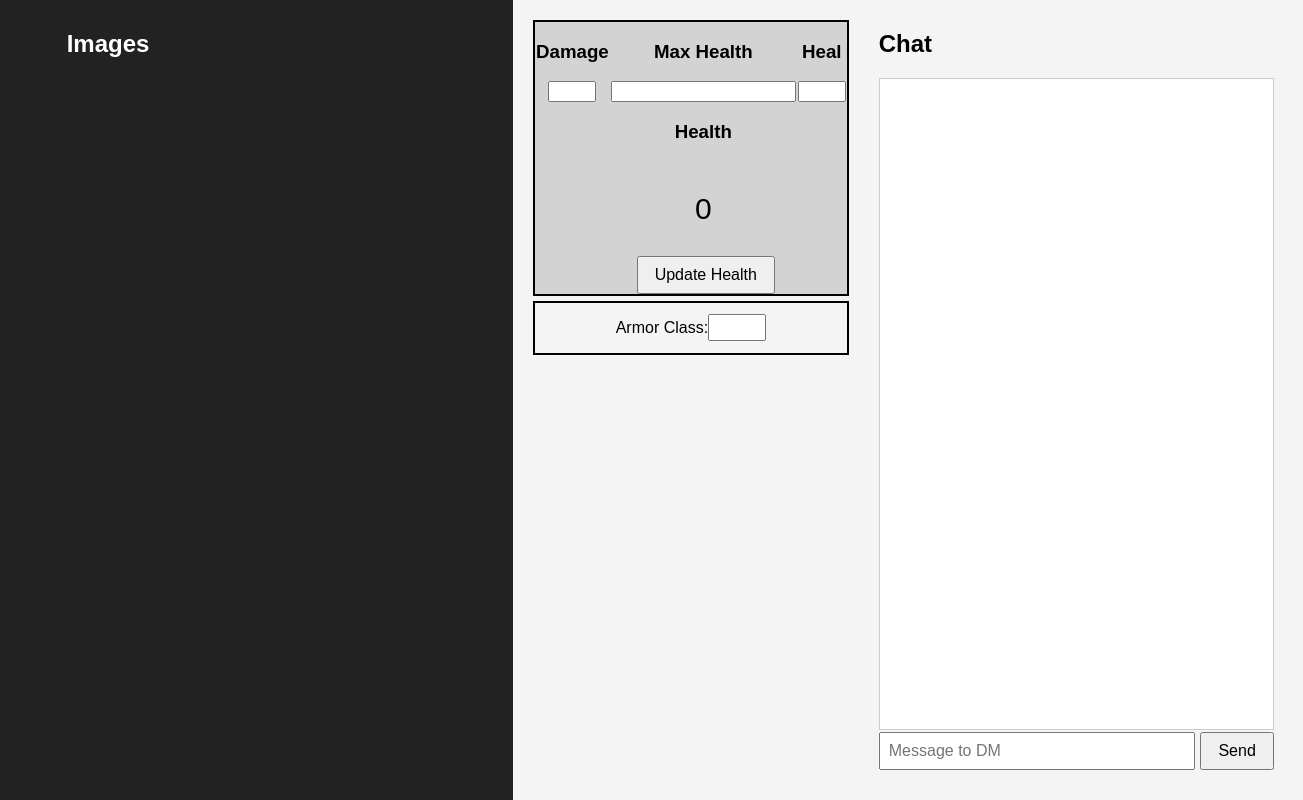
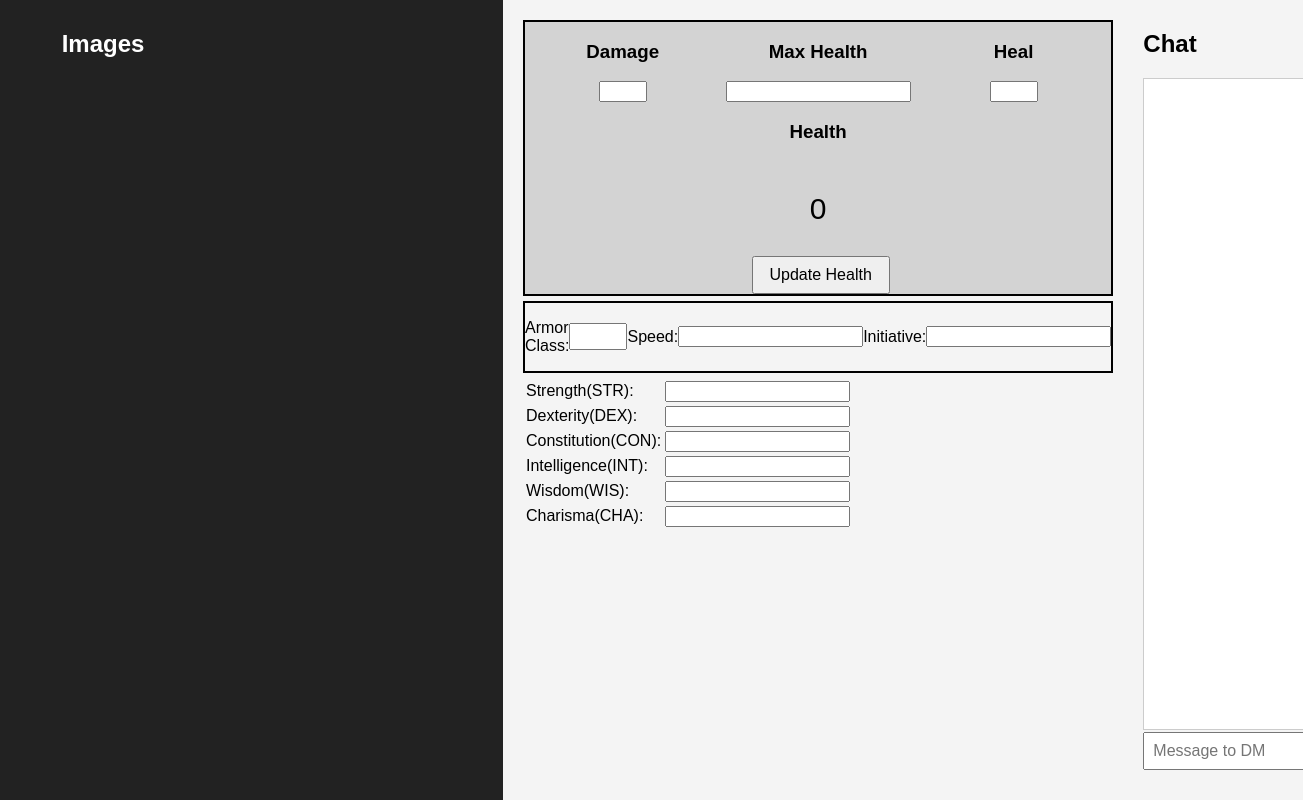
Before and after one commit to AmazingDoor/DND-Asistent, a Flask app: page /client in a window 1600 px wide; the page is wider, and only the part inside the window is pictured. Shown: that part, without its empty margins (297-1600 px from the left). Run offline with Flask 3, Linux system fonts and the light colour scheme; some libraries are stand-ins or nearby versions.

Commit message:
Added some more stats

```diff
--- a/templates/client.html
+++ b/templates/client.html
@@ -6,6 +6,8 @@
   <link rel="stylesheet" href="{{ url_for('static', filename='css/client.css') }}">
   <script src="{{ url_for('static', filename='js/character_id.js') }}"></script>
   <script src="{{ url_for('static', filename='js/client.js') }}"></script>
+  <script src="{{ url_for('static', filename='js/client.js') }}"></script>
+
 
 </head>
 <body>
@@ -55,7 +57,46 @@
           <div class="armor-class-div">
             <p id="armor-class-text">Armor Class: </p>
             <input type="number" id="ac-input">
+            <p id="speed-text">Speed: </p>
+            <input type="number" id="speed-input">
+            <p id="initiative-modifier-text">Initiative: </p>
+            <input type="number" id="initiative-modifier-input">
           </div>
+        </div>
+        <div id="ability-container">
+          <table>
+            <tr>
+              <td>Strength(STR): </td>
+              <td><input type="number" id="strength-input"></td>
+              <td id="strength-modifier"></td>
+            </tr>
+            <tr>
+              <td>Dexterity(DEX): </td>
+              <td><input type="number" id="dexterity-input"></td>
+              <td id="dexterity-modifier"></td>
+            </tr>
+            <tr>
+              <td>Constitution(CON): </td>
+              <td><input type="number" id="constitution-input"></td>
+              <td id="constitution-modifier"></td>
+            </tr>
+            <tr>
+              <td>Intelligence(INT): </td>
+              <td><input type="number" id="intelligence-input"></td>
+              <td id="intelligence-modifier"></td>
+            </tr>
+            <tr>
+              <td>Wisdom(WIS): </td>
+              <td><input type="number" id="wisdom-input"></td>
+              <td id="wisdom-modifier"></td>
+            </tr>
+            <tr>
+              <td>Charisma(CHA): </td>
+              <td><input type="number" id="charisma-input"></td>
+              <td id="charisma-modifier"></td>
+            </tr>
+          </table>
+
         </div>
       </div>
     </div>
```
Also changed, not shown: static/js/client_ability_helper.js (added).
